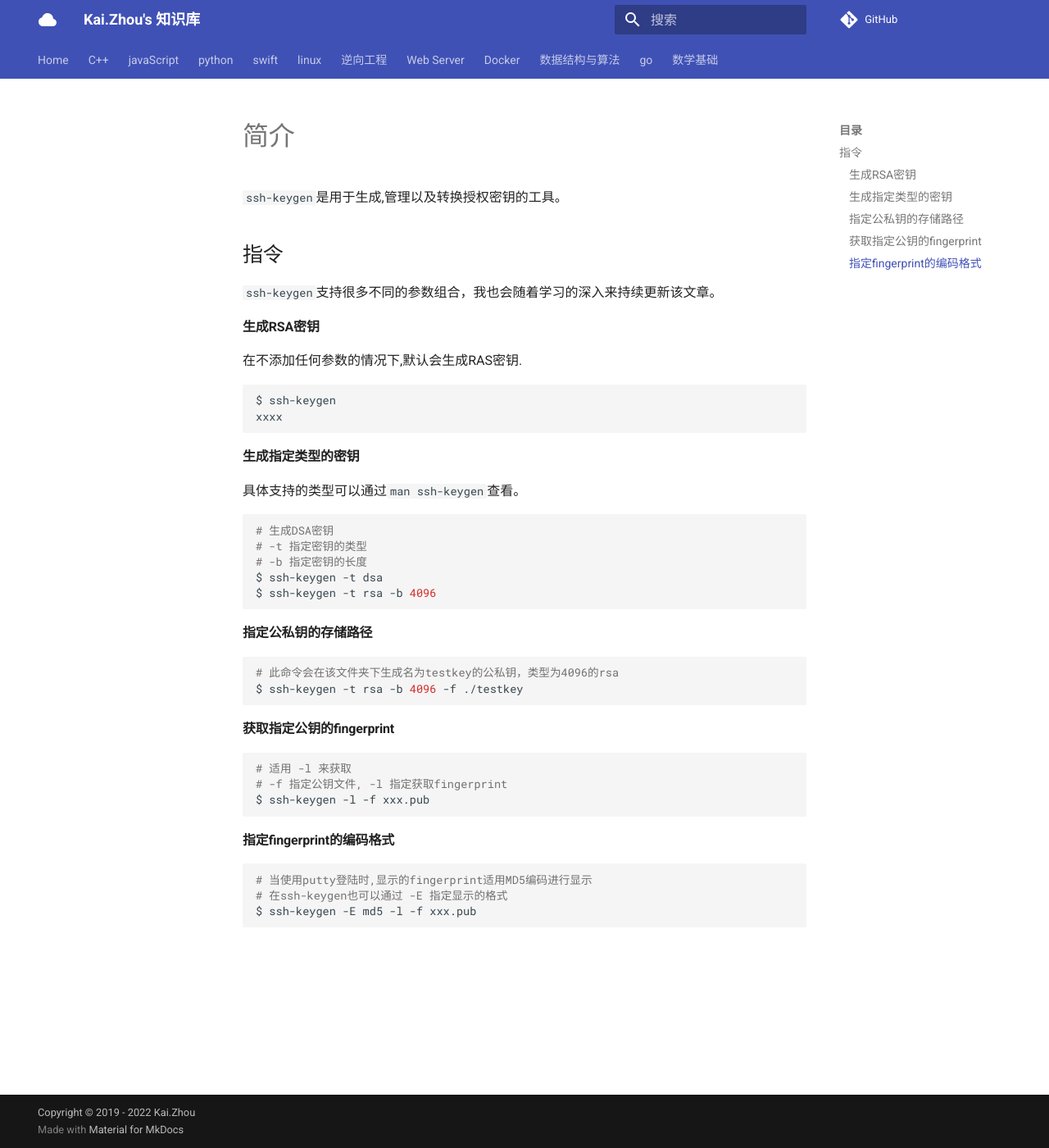
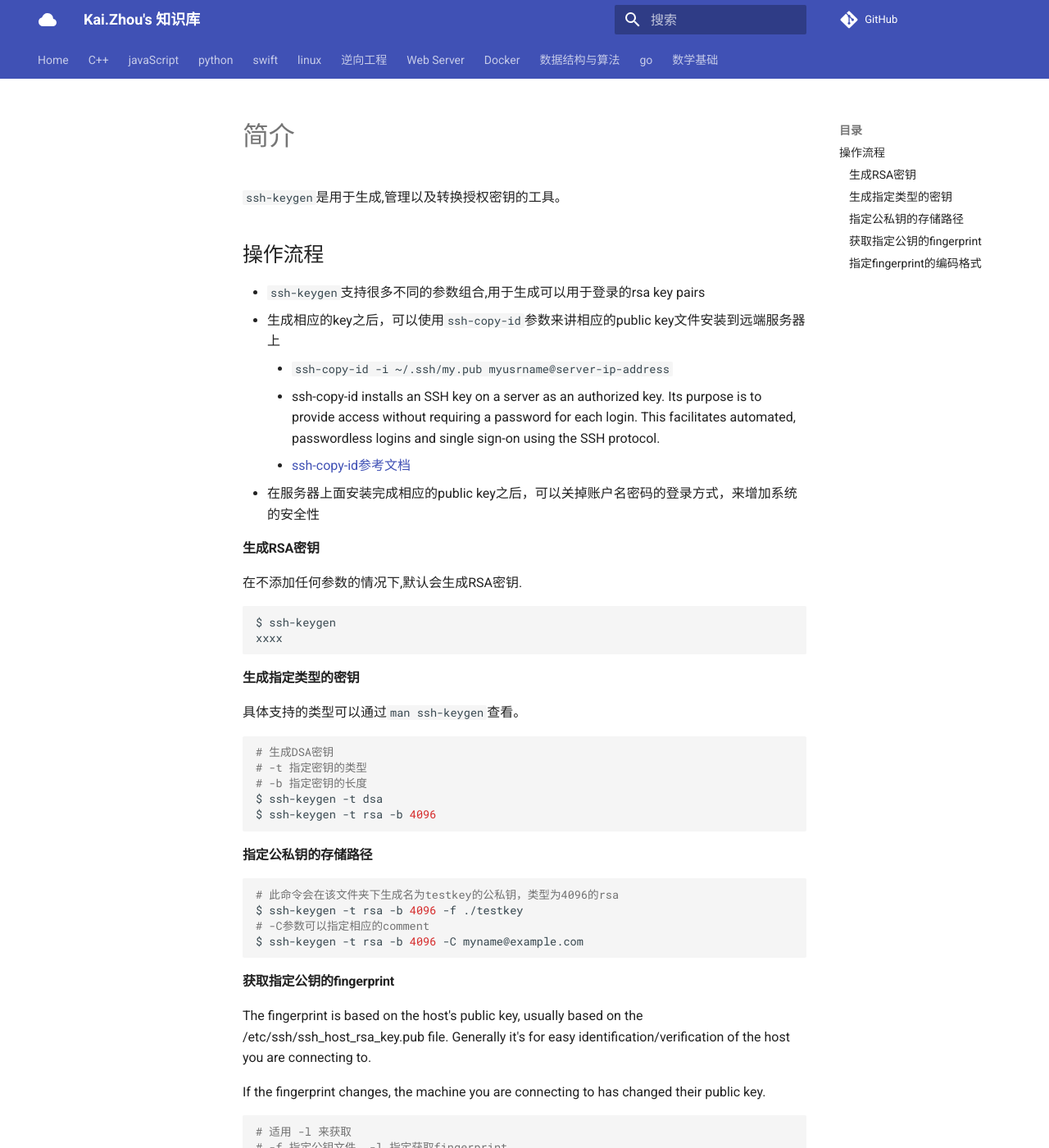
Before and after one commit to zhoukaidev/ks_blog, an MkDocs documentation site: the page built from docs/shell/linux/tools/ssh/ssh-keygen.md, in a window 1280 px wide and 1400 px high. Shown: the whole window at 82% size. Built offline with MkDocs 1.6.1 and Material for MkDocs 9.7.7, drawn with Linux system fonts in a browser that asks for light colours; comment, search, counter and statistics services are not loaded.

Commit message:
update ssh related doc

````diff
--- a/docs/shell/linux/tools/ssh/ssh-keygen.md
+++ b/docs/shell/linux/tools/ssh/ssh-keygen.md
@@ -3,13 +3,18 @@
 `ssh-keygen`是用于生成,管理以及转换授权密钥的工具。
 
 
-## 指令
+## 操作流程
 
-`ssh-keygen`支持很多不同的参数组合，我也会随着学习的深入来持续更新该文章。
+* `ssh-keygen`支持很多不同的参数组合,用于生成可以用于登录的rsa key pairs
+* 生成相应的key之后，可以使用`ssh-copy-id`参数来讲相应的public key文件安装到远端服务器上
+    * `ssh-copy-id -i ~/.ssh/my.pub myusrname@server-ip-address`
+    * ssh-copy-id installs an SSH key on a server as an authorized key. Its purpose is to provide access without requiring a password for each login. This facilitates automated, passwordless logins and single sign-on using the SSH protocol.
+    * [ssh-copy-id参考文档](ssh-copy-id installs an SSH key on a server as an authorized key. Its purpose is to provide access without requiring a password for each login. This facilitates automated, passwordless logins and single sign-on using the SSH protocol.)
+* 在服务器上面安装完成相应的public key之后，可以关掉账户名密码的登录方式，来增加系统的安全性
 
 #### 生成RSA密钥
 
-在不添加任何参数的情况下,默认会生成RAS密钥.
+在不添加任何参数的情况下,默认会生成RSA密钥.
 
 ```sh
 $ ssh-keygen
@@ -32,9 +37,15 @@ $ ssh-keygen -t rsa -b 4096
 ```sh
 # 此命令会在该文件夹下生成名为testkey的公私钥，类型为4096的rsa
 $ ssh-keygen -t rsa -b 4096 -f ./testkey
+# -C参数可以指定相应的comment
+$ ssh-keygen -t rsa -b 4096 -C myname@example.com
 ```
 
 #### 获取指定公钥的fingerprint
+
+The fingerprint is based on the host's public key, usually based on the /etc/ssh/ssh_host_rsa_key.pub file.  Generally it's for easy identification/verification of the host you are connecting to.
+
+If the fingerprint changes, the machine you are connecting to has changed their public key.
 
 ```sh
 # 适用 -l 来获取
--- a/mkdocs.yml
+++ b/mkdocs.yml
@@ -89,6 +89,9 @@ nav:
       - 'systemd': shell/linux/systemd.md
       - 'hostname': shell/linux/hostname.md
       - '图形文本界面切换': shell/linux/gui.md
+      - 'ssh服务':
+        - 'sshd': shell/linux/ssh/sshd.md
+        - 'ssh-keygen': shell/linux/ssh/ssh-keygen.md
       - '实用工具':
         - 'tmux': shell/linux/tools/tmux.md
         - 'ssh': shell/linux/tools/ssh.md
````
